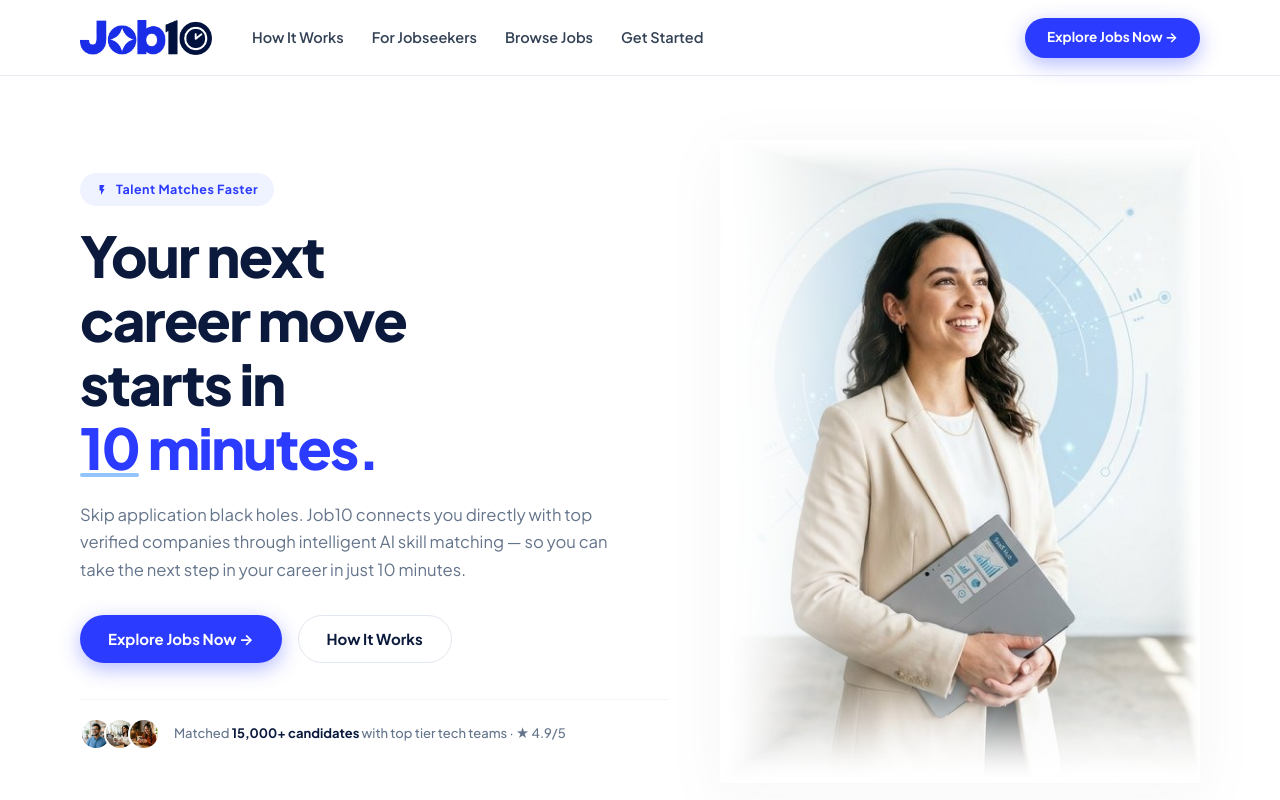
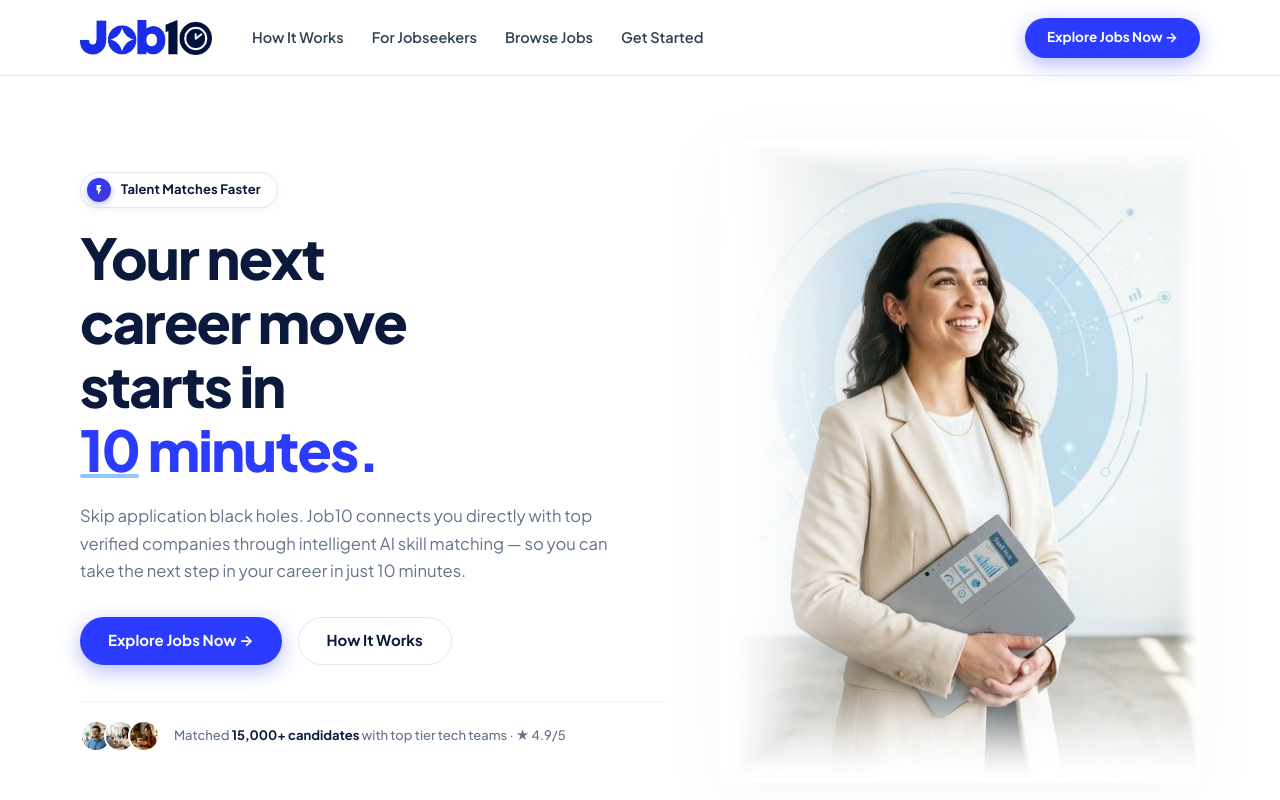
Before and after one commit to paveld-Dev/Job10, a Next.js app: page /jobseeker in a window 1280 px wide. Shown: the top 800 px of the page. Built offline with nearby package versions, Linux system fonts and the light colour scheme.

Commit message:
style: elevate Why Choose Job10 badge with modern two-tone chip design

```diff
--- a/index.html
+++ b/index.html
@@ -134,20 +134,37 @@
     .badge {
       display: inline-flex;
       align-items: center;
-      gap: 8px;
-      background-color: var(--primary-light);
-      color: var(--primary);
-      font-size: 12.5px;
+      gap: 10px;
+      background-color: #ffffff;
+      color: var(--navy);
+      font-size: 13px;
       font-weight: 700;
-      letter-spacing: 0.04em;
-      padding: 7px 16px;
+      letter-spacing: 0.01em;
+      padding: 5px 16px 5px 6px;
       border-radius: var(--pill-radius);
+      border: 1px solid var(--border-subtle);
+      box-shadow: 0 2px 8px rgba(15, 23, 42, 0.04), 0 1px 2px rgba(15, 23, 42, 0.02);
+      transition: all 0.2s ease;
+    }
+
+    .badge:hover {
+      border-color: #cbd5e1;
+      transform: translateY(-1px);
+      box-shadow: 0 4px 12px rgba(15, 23, 42, 0.06);
     }
 
     .badge-icon {
       display: inline-flex;
       align-items: center;
       justify-content: center;
+      width: 24px;
+      height: 24px;
+      border-radius: 50%;
+      background: linear-gradient(135deg, #2b3bff 0%, #4338ca 100%);
+      color: #ffffff;
+      font-size: 11px;
+      box-shadow: 0 2px 6px rgba(43, 59, 255, 0.35);
+      flex-shrink: 0;
     }
 
     /* ==========================================================================
@@ -788,7 +805,7 @@
           <div class="hero-content">
             <div class="badge">
               <span class="badge-icon">
-                <svg width="12" height="12" viewBox="0 0 24 24" fill="#2b3bff">
+                <svg width="12" height="12" viewBox="0 0 24 24" fill="currentColor">
                   <path d="M7 2v11h3v9l7-12h-4l4-8z"/>
                 </svg>
               </span>
--- a/job10-jobseeker.html
+++ b/job10-jobseeker.html
@@ -134,20 +134,37 @@
     .badge {
       display: inline-flex;
       align-items: center;
-      gap: 8px;
-      background-color: var(--primary-light);
-      color: var(--primary);
-      font-size: 12.5px;
+      gap: 10px;
+      background-color: #ffffff;
+      color: var(--navy);
+      font-size: 13px;
       font-weight: 700;
-      letter-spacing: 0.04em;
-      padding: 7px 16px;
+      letter-spacing: 0.01em;
+      padding: 5px 16px 5px 6px;
       border-radius: var(--pill-radius);
+      border: 1px solid var(--border-subtle);
+      box-shadow: 0 2px 8px rgba(15, 23, 42, 0.04), 0 1px 2px rgba(15, 23, 42, 0.02);
+      transition: all 0.2s ease;
+    }
+
+    .badge:hover {
+      border-color: #cbd5e1;
+      transform: translateY(-1px);
+      box-shadow: 0 4px 12px rgba(15, 23, 42, 0.06);
     }
 
     .badge-icon {
       display: inline-flex;
       align-items: center;
       justify-content: center;
+      width: 24px;
+      height: 24px;
+      border-radius: 50%;
+      background: linear-gradient(135deg, #2b3bff 0%, #4338ca 100%);
+      color: #ffffff;
+      font-size: 11px;
+      box-shadow: 0 2px 6px rgba(43, 59, 255, 0.35);
+      flex-shrink: 0;
     }
 
     /* ==========================================================================
@@ -788,7 +805,7 @@
           <div class="hero-content">
             <div class="badge">
               <span class="badge-icon">
-                <svg width="12" height="12" viewBox="0 0 24 24" fill="#2b3bff">
+                <svg width="12" height="12" viewBox="0 0 24 24" fill="currentColor">
                   <path d="M7 2v11h3v9l7-12h-4l4-8z"/>
                 </svg>
               </span>
--- a/src/components/jobseeker-promo/JobseekerPromoHero.tsx
+++ b/src/components/jobseeker-promo/JobseekerPromoHero.tsx
@@ -13,7 +13,7 @@ export const JobseekerPromoHero: React.FC = () => {
           <div className={styles.heroContent}>
             <div className={styles.badge}>
               <span className={styles.badgeIcon}>
-                <svg width="12" height="12" viewBox="0 0 24 24" fill="#2b3bff" aria-hidden="true">
+                <svg width="12" height="12" viewBox="0 0 24 24" fill="currentColor" aria-hidden="true">
                   <path d="M7 2v11h3v9l7-12h-4l4-8z" />
                 </svg>
               </span>
--- a/src/components/jobseeker-promo/jobseekerPromo.module.css
+++ b/src/components/jobseeker-promo/jobseekerPromo.module.css
@@ -101,20 +101,37 @@
 .badge {
   display: inline-flex;
   align-items: center;
-  gap: 8px;
-  background-color: var(--primary-light);
-  color: var(--primary);
-  font-size: 12.5px;
+  gap: 10px;
+  background-color: #ffffff;
+  color: var(--navy);
+  font-size: 13px;
   font-weight: 700;
-  letter-spacing: 0.04em;
-  padding: 7px 16px;
+  letter-spacing: 0.01em;
+  padding: 5px 16px 5px 6px;
   border-radius: var(--pill-radius);
+  border: 1px solid var(--border-subtle);
+  box-shadow: 0 2px 8px rgba(15, 23, 42, 0.04), 0 1px 2px rgba(15, 23, 42, 0.02);
+  transition: all 0.2s ease;
+}
+
+.badge:hover {
+  border-color: #cbd5e1;
+  transform: translateY(-1px);
+  box-shadow: 0 4px 12px rgba(15, 23, 42, 0.06);
 }
 
 .badgeIcon {
   display: inline-flex;
   align-items: center;
   justify-content: center;
+  width: 24px;
+  height: 24px;
+  border-radius: 50%;
+  background: linear-gradient(135deg, #2b3bff 0%, #4338ca 100%);
+  color: #ffffff;
+  font-size: 11px;
+  box-shadow: 0 2px 6px rgba(43, 59, 255, 0.35);
+  flex-shrink: 0;
 }
 
 /* ==========================================================================
```
